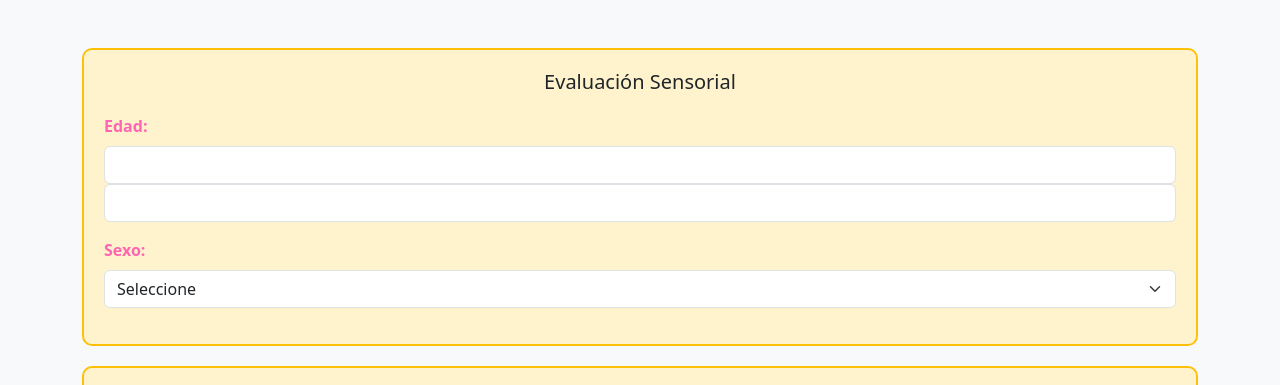
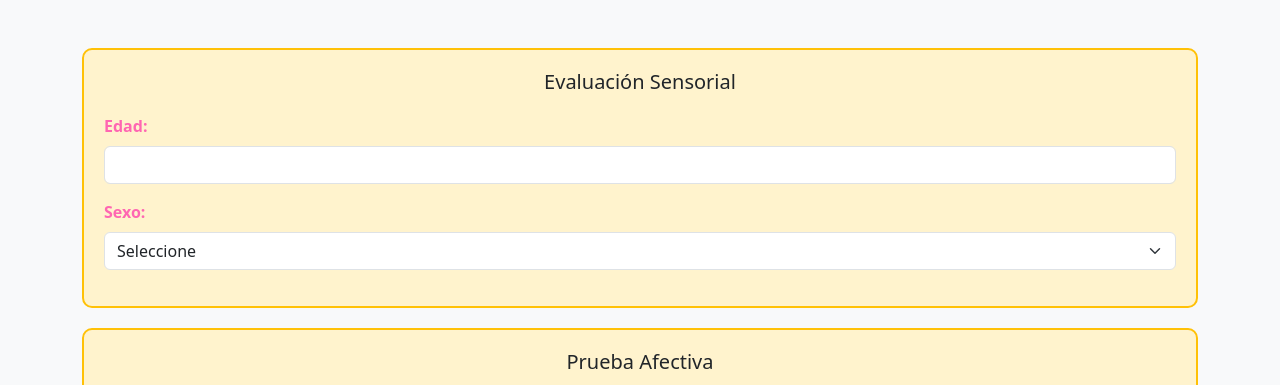
Before and after one commit to Julisdp/CookieTest-Backend, a website: page src/public/index.html in a window 1280 px wide. Shown: the top 385 px of the page. Drawn offline with nearby package versions, Linux system fonts and the light colour scheme.

Commit message:
solucion

```diff
--- a/src/public/index.html
+++ b/src/public/index.html
@@ -164,7 +164,6 @@
             <div class="mb-3">
                 <label for="edad" class="form-label">Edad:</label>
                 <input type="number" class="form-control" id="edad" max="100" required>
-                <input type="number" class="form-control" id="edad" required>
             </div>
             <div class="mb-3">
                 <label for="sexo" class="form-label">Sexo:</label>
```
